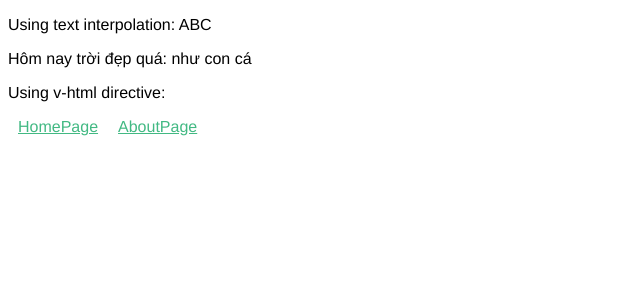
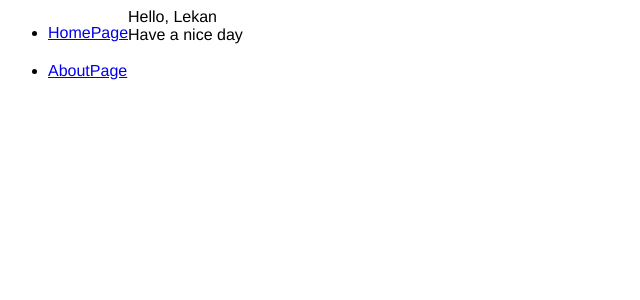
Before and after one commit to Megamia/Vue, a Vue app: page / in a window 1280 px wide. Shown: the top 300 px of the page, without its empty margins (0-640 px from the left). Built offline with nearby package versions, Linux system fonts and the light colour scheme.

Commit message:
add Header, fix HelloWorld, SiderBar

```diff
--- a/src/App.vue
+++ b/src/App.vue
@@ -22,6 +22,5 @@ export default {
   font-family: Avenir, Helvetica, Arial, sans-serif;
   -webkit-font-smoothing: antialiased;
   -moz-osx-font-smoothing: grayscale;
-
 }
 </style>
--- /dev/null
+++ b/src/components/HeaderLayout.vue
@@ -0,0 +1,24 @@
+<template>
+  <div>
+    <div class="user">
+      <span class="hello">Hello, Lekan</span>
+      <span class="wishing">Have a nice day</span>
+    </div>
+  </div>
+</template>
+<script>
+export default {
+  name: "HeaderLayout",
+};
+</script>
+
+<style>
+.user{
+  display: flex;
+  flex-direction: column;
+}
+
+
+
+
+</style>
--- a/src/components/HelloWorld.vue
+++ b/src/components/HelloWorld.vue
@@ -1,48 +1,41 @@
 <template>
   <div class="hello">
-    <p>Using text interpolation: {{ msg }}</p>
-    <p>Hôm nay trời đẹp quá: {{ sky }}</p>
-    <p>Using v-html directive: <span v-html="rawHtml"></span></p>
-    <SiderBar />
-    <div class="main-content">
-      <router-view />
+    <div class="SiderBar">
+      <SiderBar />
+    </div>
+    <div class="main">
+      <HeaderLayout />
+      <div class="main-content">
+        <router-view />
+      </div>
     </div>
   </div>
 </template>
 
 <script>
-import SiderBar from './SiderBar.vue';
+import SiderBar from "./SiderBar.vue";
+import HeaderLayout from "./HeaderLayout.vue";
 export default {
   name: "HelloWorld",
   components: {
     SiderBar,
-  },
-  props: {
-    msg: {
-      type: String,
-      default: "ABC",
-    },
-    sky: {
-      type: String,
-      default: "như con cá",
-    },
+    HeaderLayout,
   },
 };
 </script>
 
 <style>
-h3 {
-  margin: 40px 0 0;
+.hello{
+  display: flex;
+flex-direction: row;
+  flex:1
 }
-ul {
-  list-style-type: none;
-  padding: 0;
+.SiderBar{
+  display: flex;
 }
-li {
-  display: inline-block;
-  margin: 0 10px;
+.main {
+  display: flex;
+  flex-direction: column;
 }
-a {
-  color: #42b983;
-}
+
 </style>
--- a/src/components/SiderBar.vue
+++ b/src/components/SiderBar.vue
@@ -14,8 +14,13 @@
 <script>
 export default {
   name: "SiderBar",
-
 };
 </script>
 
-<style></style>
+<style>
+.sidebar ul {
+  display: flex;
+  flex-direction :column;
+  gap: 20px;
+}
+</style>
```
